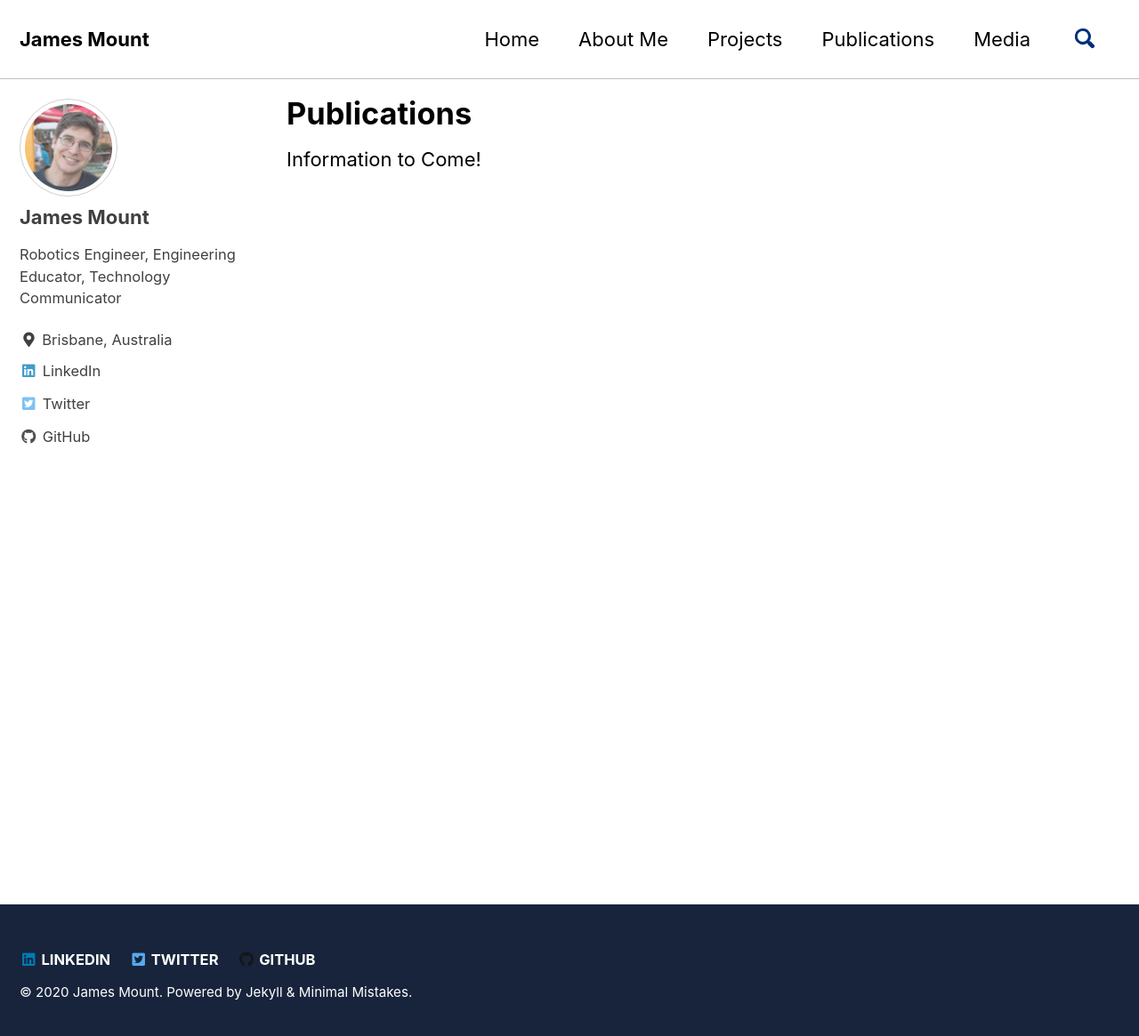
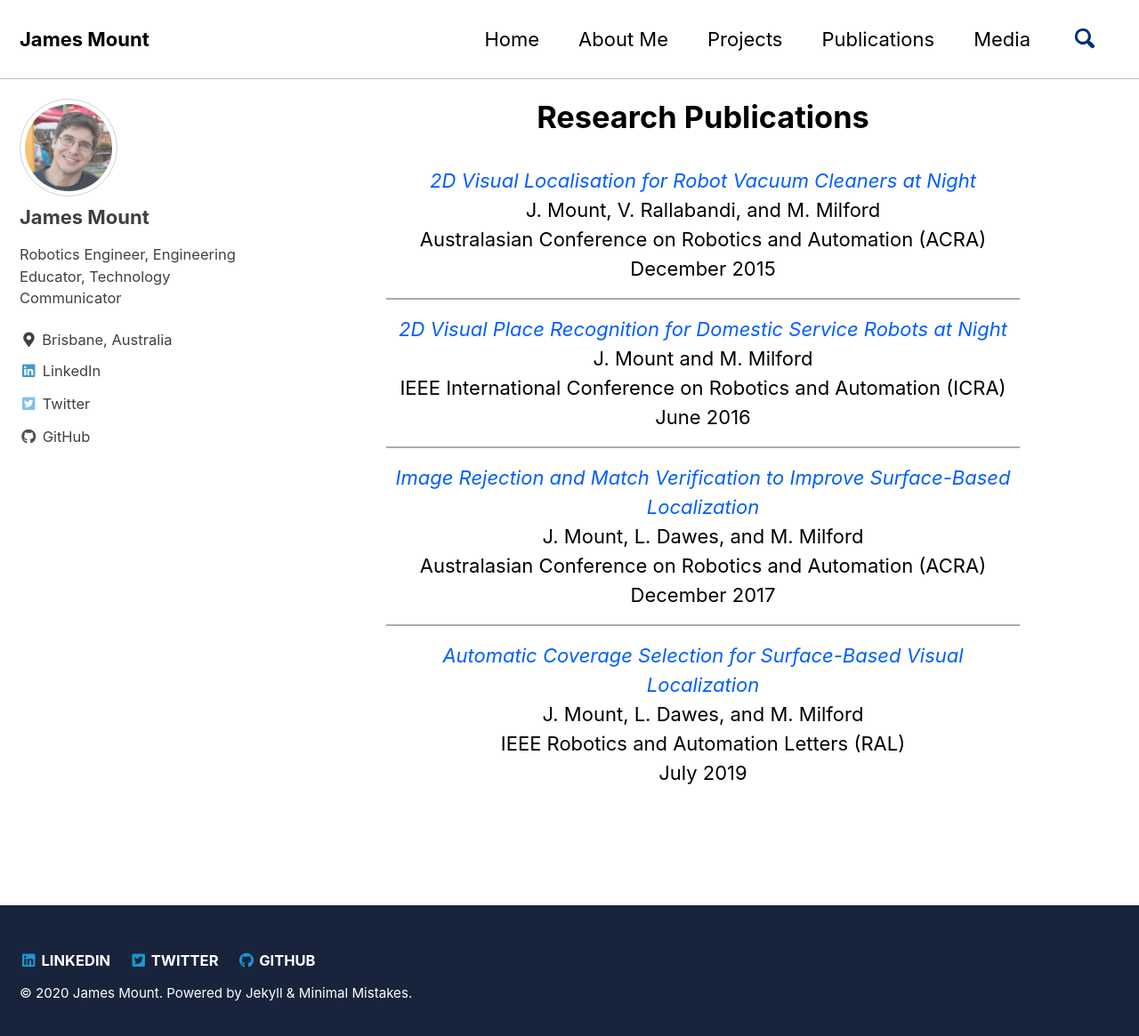
Before and after one commit to doriantsai/doriantsai.github.io, a Jekyll site: the page built from _pages/publications.md, in a window 1280 px wide and 1172 px high. Shown: the top 1165 px of the window at 89% size. Built offline with Jekyll 4.4.1, drawn with Linux system fonts in a browser that asks for light colours; cached includes are drawn as plain includes.

Commit message:
Fixed github icon not showing in footer due to colour. Added publications record.

```diff
--- a/_pages/publications.md
+++ b/_pages/publications.md
@@ -1,7 +1,21 @@
 ---
 permalink: /publications/
-title: "Publications"
 author_profile: true
+classes: wide
 ---
 
-Information to Come!
+<h1 style="text-align: center; margin-bottom: 1em;">Research Publications</h1>
+
+<p style="text-align: center; border-bottom: 2px solid #aaa; padding-bottom: 0.75em; margin: 0 12% 0.75em 12%;"><a href="https://eprints.qut.edu.au/199346/" style="text-decoration: none; font-style: italic;">2D Visual Localisation for Robot Vacuum Cleaners at Night</a><br>J. Mount, V. Rallabandi, and M. Milford<br>Australasian Conference on Robotics and Automation (ACRA)<br>December 2015</p>
+
+<p style="text-align: center; border-bottom: 2px solid #aaa; padding-bottom: 0.75em; margin: 0 12% 0.75em 12%;"><a href="https://eprints.qut.edu.au/105670/" style="text-decoration: none; font-style: italic;">2D Visual Place Recognition for Domestic Service Robots at Night</a><br>J. Mount and M. Milford<br>IEEE International Conference on Robotics and Automation (ICRA)<br>June 2016</p>
+
+<p style="text-align: center; border-bottom: 2px solid #aaa; padding-bottom: 0.75em; margin: 0 12% 0.75em 12%;"><a href="https://eprints.qut.edu.au/199350/" style="text-decoration: none; font-style: italic;">Image Rejection and Match Verification to Improve Surface-Based Localization</a><br>J. Mount, L. Dawes, and M. Milford<br>Australasian Conference on Robotics and Automation (ACRA)<br>December 2017</p>
+
+<p style="text-align: center; border-bottom: 2px none #aaa; padding-bottom: 0.75em; margin: 0 12% 0.75em 12%;"><a href="https://ieeexplore.ieee.org/abstract/document/8760425/?casa_token=KKB17HKO_f4AAAAA:YIqtXgVUOhO_PPLVP_4iMB53EAb6XDCsiwf_MJGE8A91AULjbpBguMl9Gqk6hN1tsmrSHxoOCW4" style="text-decoration: none; font-style: italic;">Automatic Coverage Selection for Surface-Based Visual Localization</a><br>J. Mount, L. Dawes, and M. Milford<br>IEEE Robotics and Automation Letters (RAL)<br>July 2019</p>
+
+
+<!-- - <a href="https://eprints.qut.edu.au/199346/" style="text-decoration: none; font-style: italic;">2D Visual Localisation for Robot Vacuum Cleaners at Night</a>, J. Mount, V. Rallabandi, and M. Milford, in the Australasian Conference on Robotics and Automation (ACRA), December 2015.
+- <a href="https://eprints.qut.edu.au/105670/" style="text-decoration: none; font-style: italic;">2D Visual Place Recognition for Domestic Service Robots at Night</a>, J. Mount and M. Milford, in the IEEE International Conference on Robotics and Automation (ICRA), June 2016.
+- <a href="https://eprints.qut.edu.au/199350/" style="text-decoration: none; font-style: italic;">Image Rejection and Match Verification to Improve Surface-Based Localization</a>, J. Mount, L. Dawes, and M. Milford, in the Australasian Conference on Robotics and Automation (ACRA), December 2017.
+- <a href="https://ieeexplore.ieee.org/abstract/document/8760425/?casa_token=KKB17HKO_f4AAAAA:YIqtXgVUOhO_PPLVP_4iMB53EAb6XDCsiwf_MJGE8A91AULjbpBguMl9Gqk6hN1tsmrSHxoOCW4" style="text-decoration: none; font-style: italic;">Automatic Coverage Selection for Surface-Based Visual Localization</a>, J. Mount, L. Dawes, and M. Milford, in IEEE Robotics and Automation Letters (RAL), July 2019. -->
--- a/_sass/minimal-mistakes/skins/_deep_sea.scss
+++ b/_sass/minimal-mistakes/skins/_deep_sea.scss
@@ -46,6 +46,6 @@ $base0f: #b18a3d !default;
   color: #fff !important; // override
 }
 
-.page__footer-follow .social-icons .svg-inline--fa {
-  color: inherit !important;
+.page__footer-follow .social-icons .fab {
+    color: #1b97d1;
 }
```
